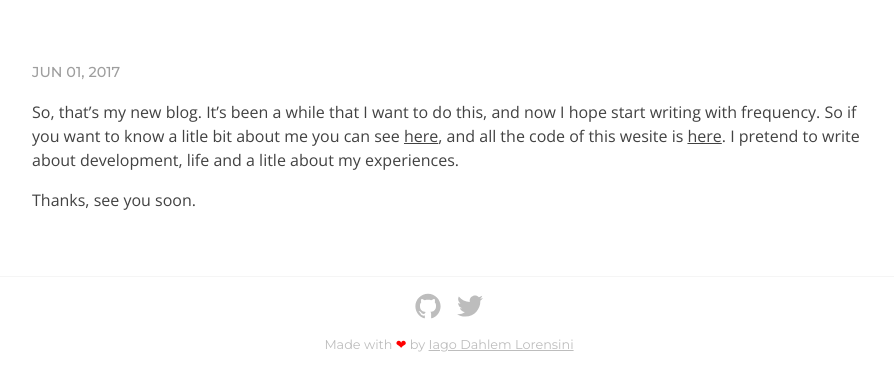
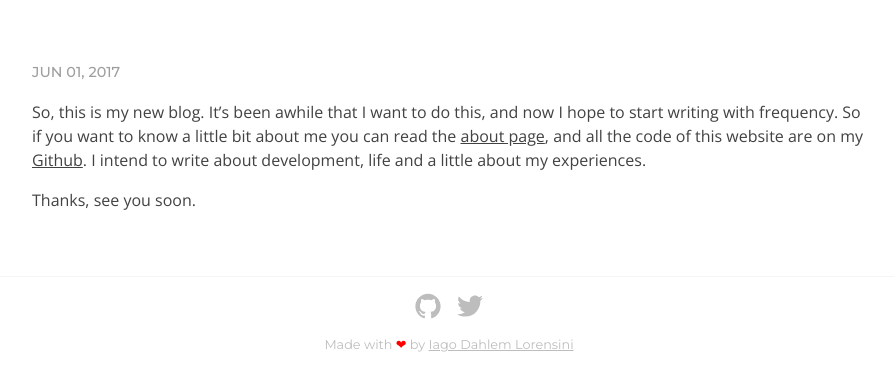
Before and after one commit to iagodahlem/iagodahlem.com, a Jekyll site: the page built from _posts/2017-06-01-hello-world.md, in a window 1280 px wide, cut to the strip 472-863 px from the top of the page. Shown: the whole strip, without its empty margins (191-1085 px from the left). Built offline with Jekyll 4.4.1, drawn with Linux system fonts in a browser that asks for light colours; comment, search, counter and statistics services are not loaded.

Commit message:
fix typos on hello world post

```diff
--- a/_posts/2017-06-01-hello-world.md
+++ b/_posts/2017-06-01-hello-world.md
@@ -4,6 +4,6 @@ title: Hello World
 description: First Things First
 ---
 
-So, that's my new blog. It's been a while that I want to do this, and now I hope start writing with frequency. So if you want to know a litle bit about me you can see [here](/about), and all the code of this wesite is [here](https://github.com/iagodahlem/iagodahlem.github.io). I pretend to write about development, life and a litle about my experiences.
+So, this is my new blog. It's been awhile that I want to do this, and now I hope to start writing with frequency. So if you want to know a little bit about me you can read the [about page](/about), and all the code of this website are on my [Github](https://github.com/iagodahlem/iagodahlem.github.io). I intend to write about development, life and a little about my experiences.
 
 Thanks, see you soon.
```
